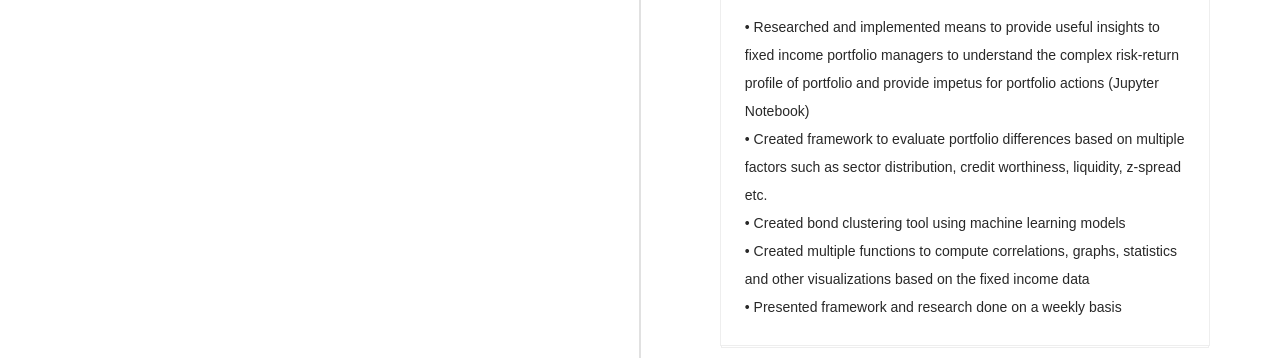
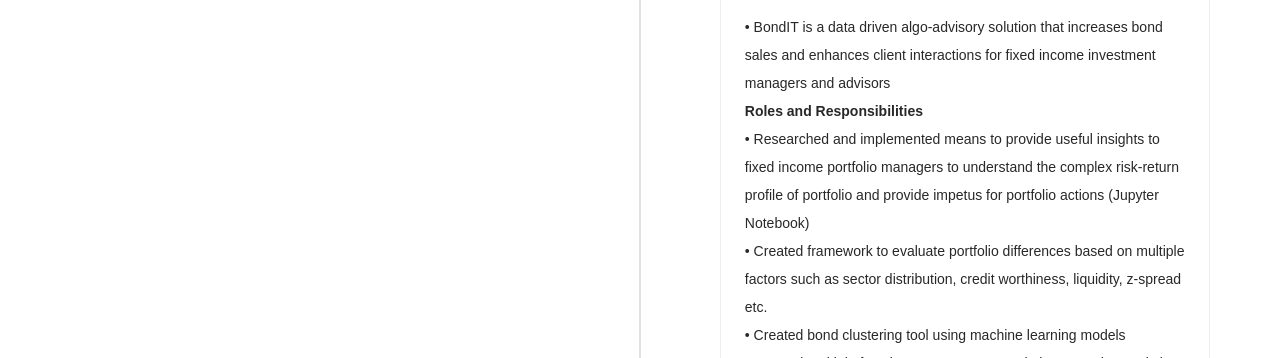
Before and after one commit to Sivalavida/Sivalavida.github.io, a plain HTML site: page index.html in a window 1280 px wide. Shown: the part 2842-3200 px from the top of the page. Drawn offline with Linux system fonts and the light colour scheme; some packages are replaced by stand-ins of ours; a web font is replaced by a local one.

Commit message:
added role and responsibility

```diff
--- a/index.html
+++ b/index.html
@@ -260,6 +260,8 @@
 
                                         <div class="timeline-body">
                                           <ul>
+                                            <li>• BondIT is a data driven algo-advisory solution that increases bond sales and enhances client interactions for fixed income investment managers and advisors</li>
+                                            <li><b>Roles and Responsibilities</b></li>
                                             <li>• Researched and implemented means to provide useful insights to fixed income portfolio managers to understand the complex risk-return profile of portfolio and provide impetus for portfolio actions (Jupyter Notebook)</li>
                                             <li>• Created framework to evaluate portfolio differences based on multiple factors such as sector distribution, credit worthiness, liquidity, z-spread etc.</li>
                                             <li>• Created bond clustering tool using machine learning models</li>
```
